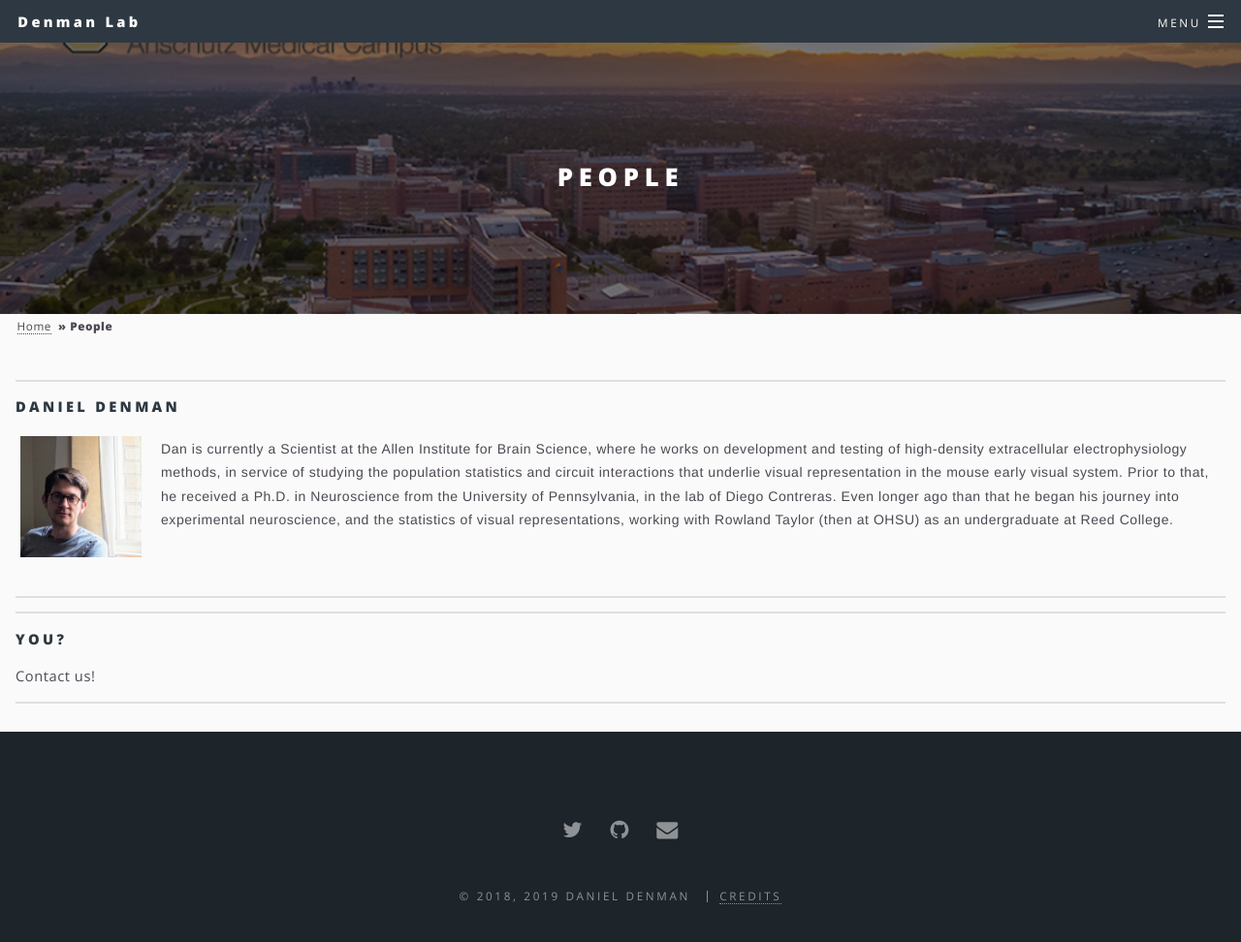
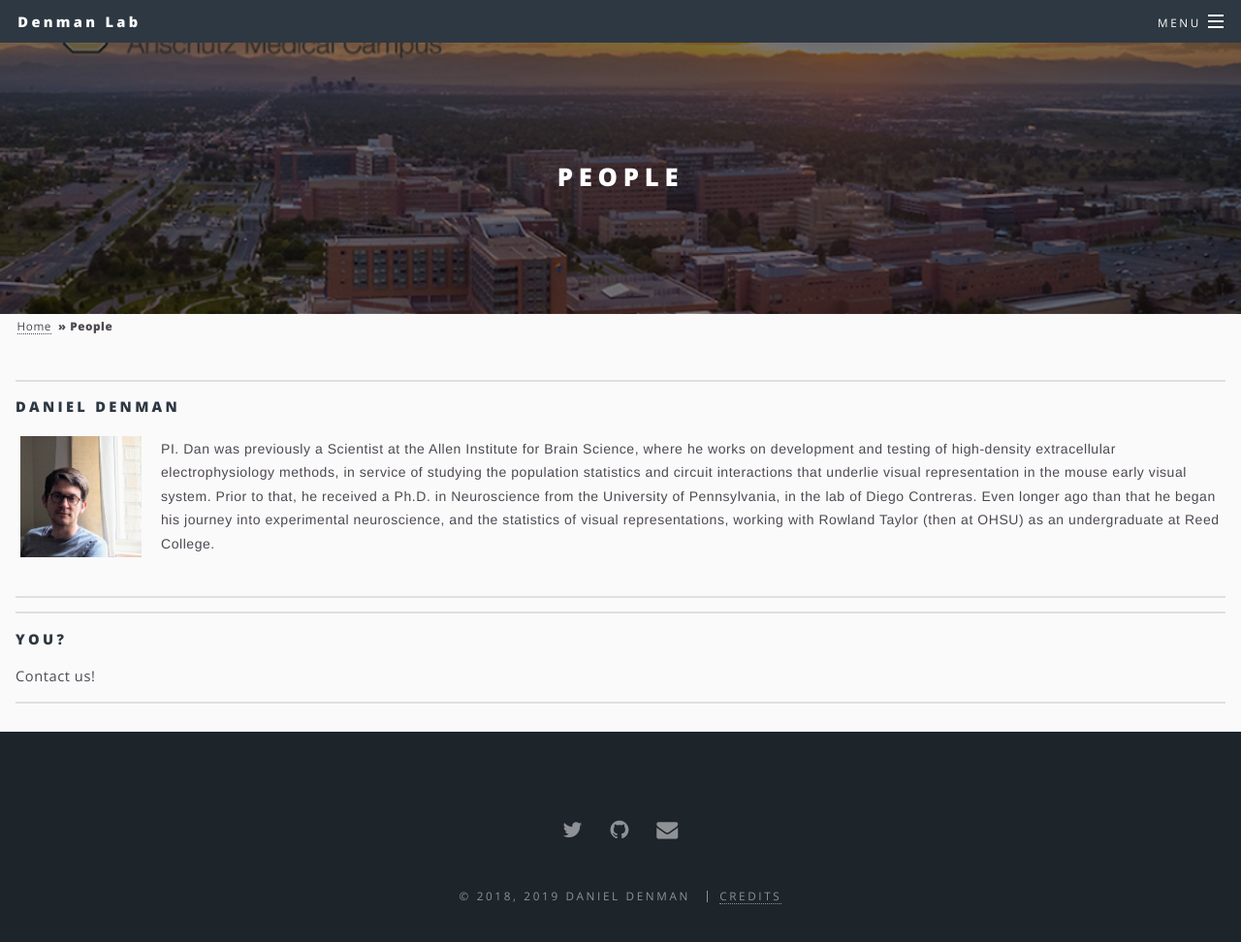
Before and after one commit to denmanlab/denmanlab.github.io, a Jekyll site: the page built from _pages/people.html, in a window 1280 px wide and 1018 px high. Shown: the top 972 px of the window at 97% size. Built offline with Jekyll 4.4.1, drawn with Linux system fonts in a browser that asks for light colours.

Commit message:
Update people.html
updated dan's position

```diff
--- a/_pages/people.html
+++ b/_pages/people.html
@@ -14,7 +14,7 @@ background-image: cu001.jpeg
     <img id="img" src="/images/dan.jpg"
     width="125" height="125" class="bio_img_l"/>
     <p2>
-    Dan is currently a Scientist at the Allen Institute for Brain Science, where he works on development and testing of high-density extracellular electrophysiology methods, in service of studying the population statistics and circuit interactions that underlie visual representation in the mouse early visual system. Prior to that, he received a Ph.D. in Neuroscience from the University of Pennsylvania, in the lab of Diego Contreras. Even longer ago than that he began his journey into experimental neuroscience, and the statistics of visual representations, working with Rowland Taylor (then at OHSU) as an undergraduate at Reed College.
+    PI. Dan was previously a Scientist at the Allen Institute for Brain Science, where he works on development and testing of high-density extracellular electrophysiology methods, in service of studying the population statistics and circuit interactions that underlie visual representation in the mouse early visual system. Prior to that, he received a Ph.D. in Neuroscience from the University of Pennsylvania, in the lab of Diego Contreras. Even longer ago than that he began his journey into experimental neuroscience, and the statistics of visual representations, working with Rowland Taylor (then at OHSU) as an undergraduate at Reed College.
     </p2>
 </div>
 <hr style="margin:1em 0 1em 0;" />
```
